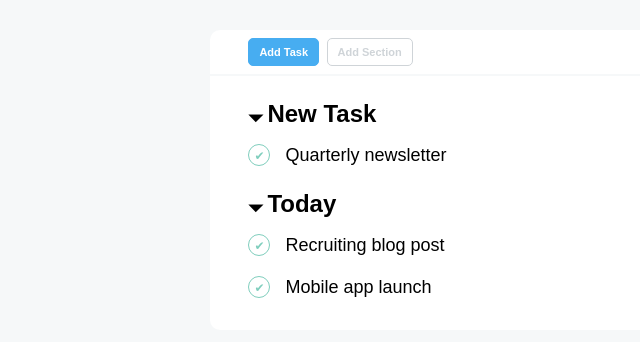
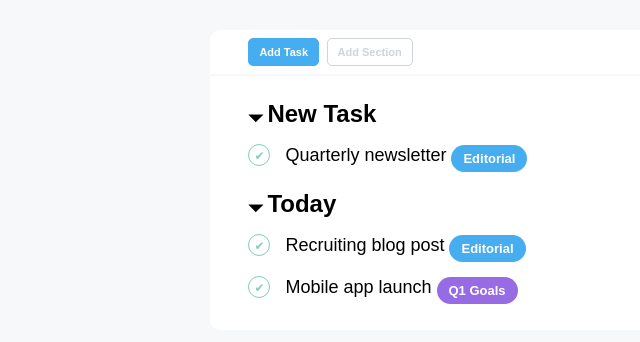
Before and after one commit to BrunoBernardini/html-css-toboolist, a plain HTML site: page index.html in a window 1280 px wide. Shown: the part 74-416 px from the top of the page, without its empty margins (46-686 px from the left). Drawn offline with Linux system fonts and the light colour scheme.

Commit message:
Creazione etichette.

```diff
--- a/assets/style.css
+++ b/assets/style.css
@@ -115,3 +115,37 @@ main h2::before{
   margin-left: 5px;
   vertical-align: middle;
 }
+
+.label{
+  margin-left: 5px;
+  padding: 6px 12px;
+  font-size: 13px;
+  font-weight: bold;
+  color: white;
+  border-radius: 15px;
+  vertical-align: bottom;
+}
+
+.label.blue{
+  background-color: #47adf1;
+}
+
+.label.purple{
+  background-color: #976be3;
+}
+
+.label.aqua{
+  background-color: #64c0a9;
+}
+
+.label.orange{
+  background-color: #f29e33;
+}
+
+.label.pink{
+  background-color: #D7609F;
+}
+
+.label.lime{
+  background-color: #aac516;
+}
--- a/index.html
+++ b/index.html
@@ -21,10 +21,10 @@
     <hr>
     <div class="content">
       <h2>New Task</h2>
-      <div class="todo-line"><span class="checklist checked"></span>Quarterly newsletter</div>
+      <div class="todo-line"><span class="checklist checked"></span>Quarterly newsletter<span class="label blue">Editorial</span></div>
       <h2>Today</h2>
-      <div class="todo-line"><span class="checklist checked"></span>Recruiting blog post</div>
-      <div class="todo-line"><span class="checklist checked"></span>Mobile app launch</div>
+      <div class="todo-line"><span class="checklist checked"></span>Recruiting blog post<span class="label blue">Editorial</span></div>
+      <div class="todo-line"><span class="checklist checked"></span>Mobile app launch<span class="label purple">Q1 Goals</span></div>
     </div>
   </main>
 </body>
```
